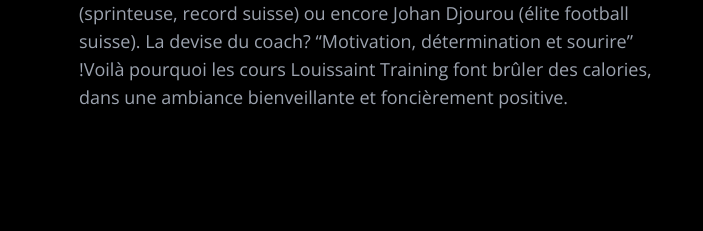
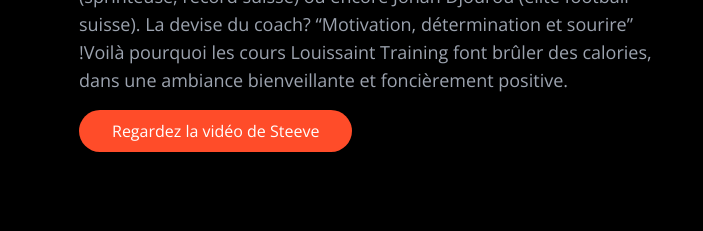
Before and after one commit to unixisking/super-coach, a Gatsby site: page / in a window 1280 px wide. Shown: the part 1399-1630 px from the top of the page, 577-1280 px from the left. Built offline with nearby package versions, Linux system fonts and the light colour scheme; Gatsby itself is replaced by a stand-in of ours.

Commit message:
fix: add button

```diff
--- a/src/pages/index.js
+++ b/src/pages/index.js
@@ -247,11 +247,11 @@
                 Training font brûler des calories, dans une ambiance
                 bienveillante et foncièrement positive.
               </p>
-              <button onClick={() => setIsVideoShown(true)}>
-                <a
-                  style={{ marginTop: '1.5rem' }}
-                  text="Regardez la vidéo de Steeve"
-                />
+              <button
+                className="mt-4 inline-flex items-center px-8 py-2 border border-transparent text-base font-medium rounded-lg text-white bg-primary rounded-3xl"
+                onClick={() => setIsVideoShown(true)}
+              >
+                Regardez la vidéo de Steeve
               </button>
             </div>
           </div>
```
